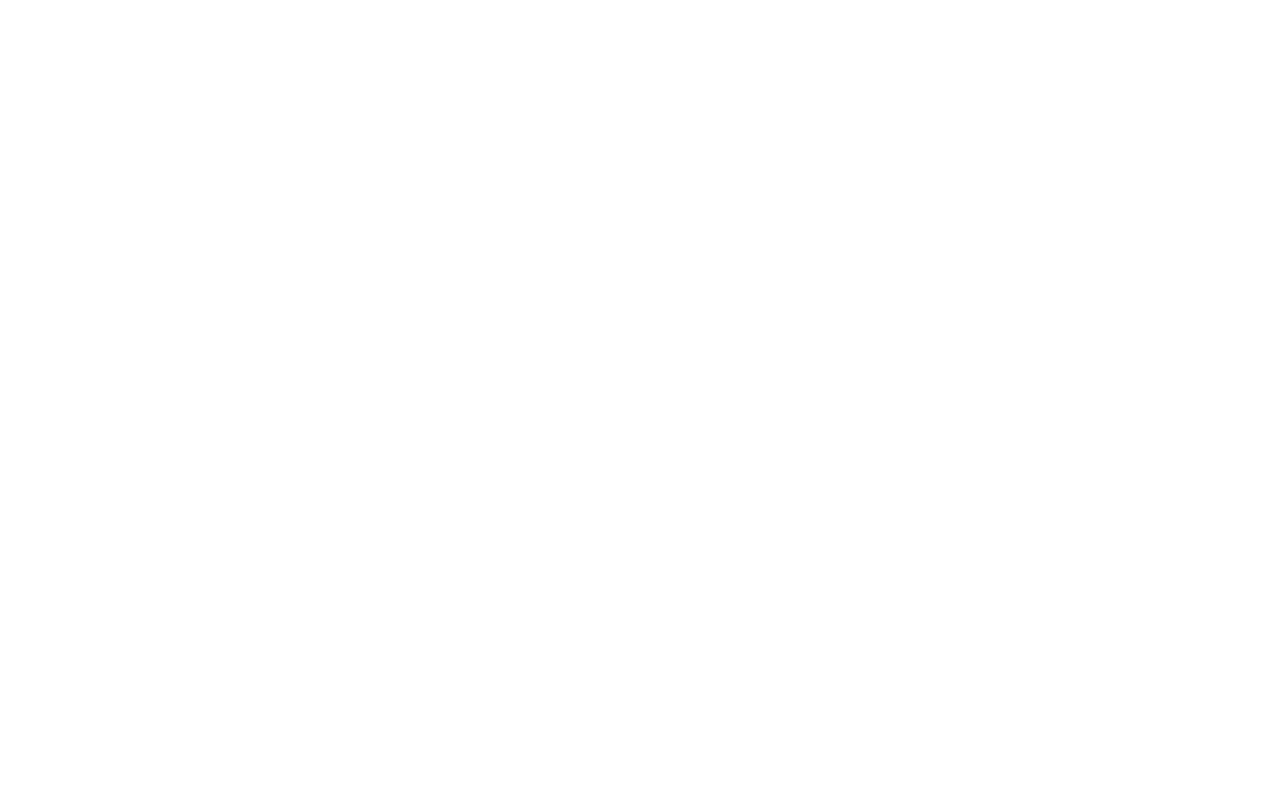
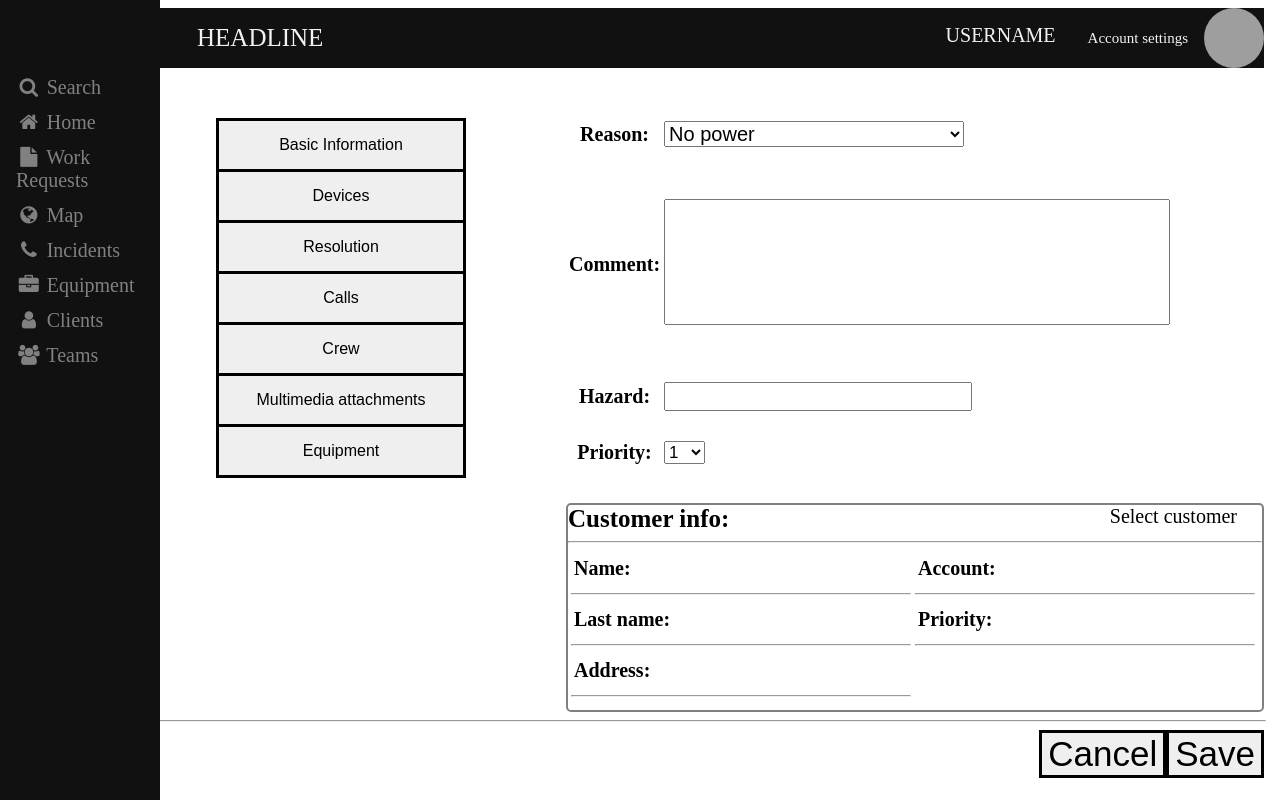
Before and after one commit to JovanM97/Web2-Projekat, an Angular app: page /addIncidents/incAddCalls in a window 1280 px wide. Before the commit this address led to /. Built offline with nearby package versions, Linux system fonts and the light colour scheme; grey boxes are pictures that could not be loaded.

Commit message:
Added incAddCalls front

```diff
--- a/src/app/add-incident-page/add-incident-page.component.html
+++ b/src/app/add-incident-page/add-incident-page.component.html
@@ -10,5 +10,5 @@
     <!-- <app-incident-basic-info></app-incident-basic-info> -->
 </div>
 <hr style="width: 100%; float: left;">
-<button class="button" style="margin-left: 1600px;">Save</button>
-<button class="button">Cancel</button>
+<button class="button" style="float: right;">Save</button>
+<button class="button" style="float: right;">Cancel</button>
--- a/src/app/app-routing.module.ts
+++ b/src/app/app-routing.module.ts
@@ -12,6 +12,7 @@
 import { IncidentDevicesComponent } from './incident-devices/incident-devices.component';
 import { IncidentCallsComponent } from './incident-calls/incident-calls.component';
 import { IncidentResolutionComponent } from './incident-resolution/incident-resolution.component';
+import { IncAddCallsComponent } from './inc-add-calls/inc-add-calls.component';
 
 
 const routes: Routes = [
@@ -28,6 +29,7 @@
       {path: 'incDevices', component: IncidentDevicesComponent},
       {path: 'incResolution', component: IncidentResolutionComponent},
       {path: 'incCalls', component: IncidentCallsComponent},
+      {path: 'incAddCalls', component: IncAddCallsComponent},
 
     ]
 }
--- a/src/app/app.module.ts
+++ b/src/app/app.module.ts
@@ -22,6 +22,7 @@
 import { IncidentDevicesComponent } from './incident-devices/incident-devices.component';
 import { IncidentCallsComponent } from './incident-calls/incident-calls.component';
 import { IncidentResolutionComponent } from './incident-resolution/incident-resolution.component';
+import { IncAddCallsComponent } from './inc-add-calls/inc-add-calls.component';
 
 @NgModule({
   declarations: [
@@ -45,6 +46,7 @@
     IncidentDevicesComponent,
     IncidentCallsComponent,
     IncidentResolutionComponent,
+    IncAddCallsComponent,
   ],
   imports: [
     BrowserModule,
--- /dev/null
+++ b/src/app/inc-add-calls/inc-add-calls.component.css
@@ -0,0 +1,24 @@
+select{
+    font-size: 20px;
+}
+
+table.inline  {
+    display:inline-table;
+    vertical-align:top; /* or else as your needs */
+    }
+
+.border{
+    border: 2px solid gray;
+    border-radius: 5px;
+}
+
+.text {
+    width: 500px;
+}
+@media screen and (max-width: 1200px) {
+
+
+    .text {
+        width: 250px;
+    }
+}
--- /dev/null
+++ b/src/app/inc-add-calls/inc-add-calls.component.html
@@ -0,0 +1,85 @@
+<table style="font-size: 20px;">
+    <tr>
+        <th>Reason: </th>
+        <td>
+            <select style="width: 300px;">
+                <option value="NO_POWER">No power</option>
+                <option value="OUTAGE">Outage</option>
+                <option value="LIGHT_FLICKERING">Light flickering</option>
+                <option value="POWERS_BACK">Powers back</option>
+                <option value="PARTIAL_POWER">Partial power</option>
+                <option value="VOLTAGE_PROBLEM">Voltage problem</option>
+            </select>
+        </td>
+    </tr>
+    <br><br>
+    <tr>
+        <th>Comment: </th>
+        <td>
+            <textarea class="text" style="font-size: 15px; height: 120px; resize: none;"></textarea>
+        </td>
+    </tr>
+    <br><br>
+    <tr>
+        <th>Hazard: </th>
+        <td>
+            <input style="font-size: 20px; width: 300px;" type="text">
+        </td>
+    </tr>
+    <br>
+    <tr>
+        <th>Priority: </th>
+        <td><select style="font-size: 17px;">
+            <option value="1">1</option>
+            <option value="2">2</option>
+            <option value="3">3</option>
+            <option value="4">4</option>
+            <option value="5">5</option>
+            <option value="6">6</option>
+            <option value="7">7</option>
+            <option value="8">8</option>
+            <option value="9">9</option>
+            <option value="10">10</option>
+        </select></td>
+    </tr>
+</table>
+<br><br>
+<div class="border">
+    <label style="font-size: 25px;"><b>Customer info: </b></label>
+    <a style="font-size: 20px; float: right;">Select customer &nbsp;&nbsp;&nbsp;&nbsp;</a>
+    <br><hr>
+    <table style="font-size: 20px;">
+        <td style="width: 50%;">
+
+            <tr>
+                <th>Name: </th>
+                <td><label></label></td>
+            </tr>
+            <hr>
+            <tr>
+                <th>Last name: </th>
+                <td><label></label></td>
+            </tr>
+            <hr>
+            <tr>
+                <th>Address: </th>
+                <td><label></label></td>
+            </tr>
+            <hr>
+        </td>
+        <td style="width: 100%;">
+
+            <tr>
+                <th>Account: </th>
+                <td><label></label></td>
+            </tr>
+            <hr>
+            <tr>
+                <th>Priority: </th>
+                <td><label></label></td>
+            </tr>
+            <hr>
+        </td>
+        <td></td>
+    </table>
+</div>
--- /dev/null
+++ b/src/app/inc-add-calls/inc-add-calls.component.ts
@@ -0,0 +1,15 @@
+import { Component, OnInit } from '@angular/core';
+
+@Component({
+  selector: 'app-inc-add-calls',
+  templateUrl: './inc-add-calls.component.html',
+  styleUrls: ['./inc-add-calls.component.css']
+})
+export class IncAddCallsComponent implements OnInit {
+
+  constructor() { }
+
+  ngOnInit(): void {
+  }
+
+}
--- a/src/app/incident-basic-info/incident-basic-info.component.html
+++ b/src/app/incident-basic-info/incident-basic-info.component.html
@@ -41,7 +41,7 @@
         <br>
         <tr>
             <td>Description: </td>
-            <td><textarea style="font-size: 15px; height: 150px; width: 300px;"></textarea></td>
+            <td><textarea style="font-size: 15px; height: 150px; width: 300px; resize: none;"></textarea></td>
         </tr>
         <br>
         <tr>
--- a/src/app/incident-calls/incident-calls.component.html
+++ b/src/app/incident-calls/incident-calls.component.html
@@ -1,4 +1,4 @@
-<button class="button" style="height: 50px; width: 100px;">Add new +</button>
+<button routerLink="/addIncidents/incAddCalls" class="button" style="height: 50px; width: 100px;">NEW +</button>
 <button class="button" style="height: 50px; width: 100px; margin-left: 1137px;">Filter</button>
 <br><br><br>
 <div>
```
Also changed, not shown: 1 other file (tests, documents, lock files or other folders).
